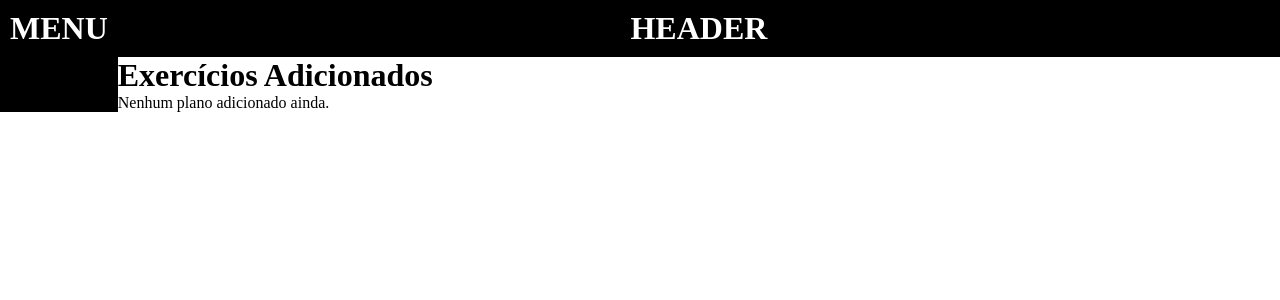
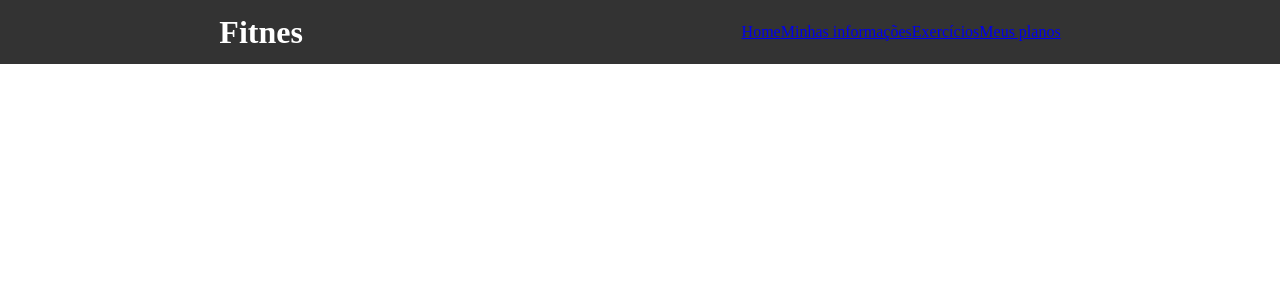
Before and after one commit to Ramom-Gomes/Fitness, a React (Vite) app: page /meus-exercicios in a window 1280 px wide. Shown: the top 300 px of the page. Built offline with nearby package versions, Linux system fonts and the light colour scheme.

Commit message:
inicio-menu-rotas

```diff
--- a/src/App.css
+++ b/src/App.css
@@ -4,22 +4,12 @@
     box-sizing: border-box;
 }
 
-.container-app{
-    display: flex;
-  }
+.container-app {
+  display: flex;
+  flex-direction: column;
+}
 
-  .header {
-
-  }
-
-  /* Estilos para o menu */
-  .menu {
-    background-color: black;
-    padding: 10px;
-  }
-
-  /* Estilos para as rotas */
-  .routes {
+.routes {
     flex: 1;
     overflow-y: auto;
-  }
+}
--- a/src/App.jsx
+++ b/src/App.jsx
@@ -46,9 +46,10 @@ function App() {
   return (
     <Provider store={store}>
     <div className="container-app">
-      {!hideHeaderAndMenu && <Menu className="menu" />}
+      <header>
+        {!hideHeaderAndMenu && <Menu className="menu" />}
+      </header>
       <div className="routes">
-        {!hideHeaderAndMenu && <Header className="header" />}
         <Rotas users={users} registerUser={registerUser} addExerciseToUser={addExerciseToUser} />
       </div>
     </div>
--- a/src/components/Menu.jsx
+++ b/src/components/Menu.jsx
@@ -2,18 +2,19 @@ import React from 'react';
 import { useDispatch, useSelector } from 'react-redux';
 import { toggleMenu } from '../Redux/themeActions';
 import '../estilizações/menu.css';
+import { Link } from 'react-router-dom';
 
 function Menu() {
-  const dispatch = useDispatch();
-  const menuOpen = useSelector((state) => state.menu.menuOpen);
-
-  const handleToggleMenu = () => {
-    dispatch(toggleMenu());
-  };
 
   return (
     <div className="container-menu">
-        <h1>MENU</h1>
+      <h1>Fitnes</h1>
+      <nav>
+        <Link to="/Home">Home</Link>
+        <Link to="/informacoes">Minhas informações</Link>
+        <Link to="/exercise-list">Exercícios</Link>
+        <Link to="meus-planos">Meus planos</Link>
+      </nav>
     </div>
   );
 }
--- a/src/components/minhasInformacoes.jsx
+++ b/src/components/minhasInformacoes.jsx
@@ -51,7 +51,7 @@ function AtualizarUsuario() {
         <button onClick={() => setEditMode(true)}>Editar</button>
       )}
 
-      <button onClick={() => navigate('/bemvindo')}>Voltar</button>
+      <button onClick={() => navigate('/Home')}>Voltar</button>
     </div>
   );
 }
--- a/src/estilizações/menu.css
+++ b/src/estilizações/menu.css
@@ -1,5 +1,9 @@
+/* Estilos para o container do menu */
 .container-menu {
-    background-color: black;
-    padding: 10px;
-    color: white;
+  background-color: #333;
+  color: white;
+  display: flex;
+  justify-content: space-around;
+  align-items: center;
+  height: 8vh;
 }
--- a/src/routes/rotas.jsx
+++ b/src/routes/rotas.jsx
@@ -12,11 +12,11 @@ const Rotas = ({ users , registerUser, addExerciseToUser }) => (
   <Routes>
     <Route path="/" element={<LoginPage users={users} />} />
     <Route path="/registro" element={<RegisterPage users={users} registerUser={registerUser} />} />
-    <Route path='/bemvindo' element={<BemVindo/>}/>
+    <Route path='/Home' element={<BemVindo/>}/>
     <Route path="/trocar-senha" element={<TrocarSenha users={users} />} />
-    <Route path="/atualizar-usuario" element={<AtualizarUsuario />} />
+    <Route path="/informacoes" element={<AtualizarUsuario />} />
     <Route path="/exercise-list" element={<ExerciseList users={users} addExerciseToUser={addExerciseToUser}/>} />
-    <Route path="/meus-exercicios" element={<UserExerciseList />} />
+    <Route path="/meus-planos" element={<UserExerciseList />} />
   </Routes>
 );
 
```
